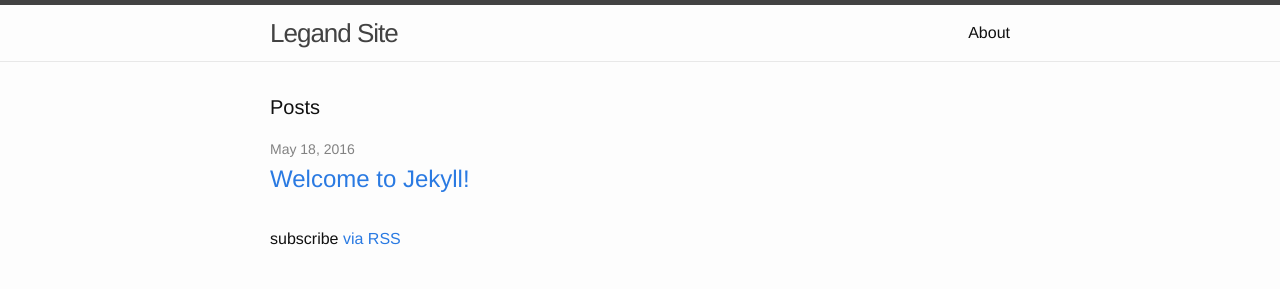
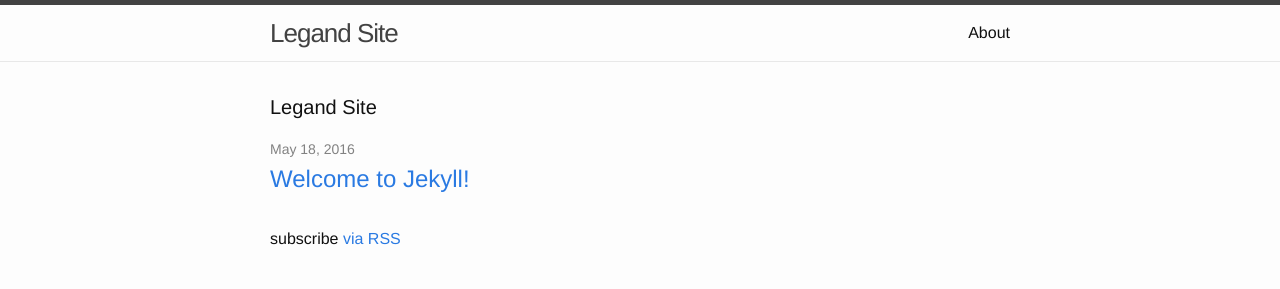
Before and after one commit to legand/legandery, a Jekyll site: the page built from index.html, in a window 1280 px wide. Shown: the top 289 px of the page. Built offline with Jekyll 4.4.1, drawn with Linux system fonts in a browser that asks for light colours.

Commit message:
Update index.html

```diff
--- a/index.html
+++ b/index.html
@@ -4,7 +4,7 @@
 
 <div class="home">
 
-  <h1 class="page-heading">Posts</h1>
+  <h1 class="page-heading">Legand Site</h1>
 
   <ul class="post-list">
     {% for post in site.posts %}
```
